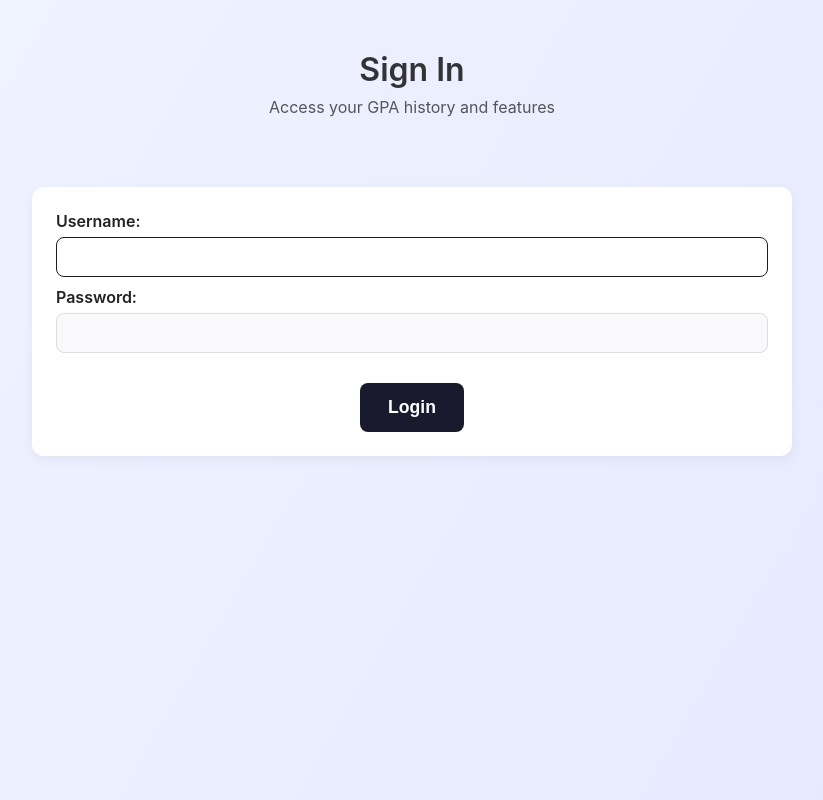
After one commit to BankTQMA/PGC, a Django app: page /accounts/login/ in a window 1280 px wide. The commit adds this page. Shown: the whole page, without its empty margins (228-1051 px from the left). Run offline with Django 5.2, Linux system fonts and the light colour scheme.

Commit message:
Add login page and bind to back-end
- Create a login page (with no registration button and logout button yet)
- Bind to back-end via built-in `django.contrib.auth.urls`
- Add decorators on main pages to prevent user from accessing without logging in first
- Add custom css on pre-built form with `forms.py` which enable custom css class mapping. More customisation in `style.css`

```diff
--- a/Back-End/pgc_backend/settings.py
+++ b/Back-End/pgc_backend/settings.py
@@ -140,3 +140,6 @@ REST_FRAMEWORK = {
         "rest_framework_simplejwt.authentication.JWTAuthentication",
     ]
 }
+
+LOGIN_REDIRECT_URL = "/"
+LOGIN_URL = "/accounts/login/"
--- a/Back-End/pgc_backend/urls.py
+++ b/Back-End/pgc_backend/urls.py
@@ -22,6 +22,7 @@ from rest_framework.authtoken.views import obtain_auth_token
 
 urlpatterns = [
     path("", gradecalc_views.index_view, name="index"),
+    path("accounts/", include("django.contrib.auth.urls")),
     path("record/", gradecalc_views.record_view, name="record_page"),
     path("admin/", admin.site.urls),
     path("api/", include("gradecalc.urls")),
--- /dev/null
+++ b/Front-End/registration/login.html
@@ -0,0 +1,38 @@
+{% load static %}
+<!DOCTYPE html>
+<html lang="en">
+  <head>
+    <meta charset="UTF-8" />
+    <meta name="viewport" content="width=device-width, initial-scale=1.0" />
+    <title>PGC - Sign In</title>
+    <link rel="stylesheet" href="{% static 'css/style.css' %}" />
+  </head>
+  <body>
+    <div class="container">
+      <header>
+        <h1>Sign In</h1>
+        <p>Access your GPA history and features</p>
+      </header>
+    </div>
+
+    <div class="container">
+      <form method="post" class="card" action="{% url 'login' %}">
+        {% csrf_token %}
+        <div class="form-group">
+          {{ form.username.label_tag }} {{ form.username }}
+        </div>
+
+        <div class="form-group">
+          {{ form.password.label_tag }} {{ form.password }}
+        </div>
+        <div style="text-align: center; margin-top: 30px">
+          <button class="btn-primary" type="submit">Login</button>
+        </div>
+      </form>
+    </div>
+
+    {% if debug %}
+    <script src="{% url 'django_browser_reload:reload' %}"></script>
+    {% endif %}
+  </body>
+</html>
--- a/Front-End/static/css/style.css
+++ b/Front-End/static/css/style.css
@@ -149,3 +149,50 @@ header p {
     color: rgb(175, 175, 175);
     text-decoration: none;
 }
+
+form label {
+  display: block;
+  font-weight: 600;
+  margin-bottom: 6px;
+  color: #222;
+}
+
+form input[type="text"],
+form input[type="password"] {
+  width: 100%;
+  padding: 10px 12px;
+  border: 1px solid #ddd;
+  border-radius: 8px;
+  font-size: 1rem;
+  background: #f9f9fb;
+  transition: border 0.2s, background 0.2s;
+}
+
+form input[type="text"]:focus,
+form input[type="password"]:focus {
+  outline: none;
+  border-color: #1a1a2e;
+  background: #fff;
+}
+
+.form-group {
+  display: flex;
+  flex-direction: column;
+  margin-bottom: 10px;
+}
+
+.form-control {
+    width: 100%;
+    padding: 10px 12px;
+    border: 1px solid #ddd;
+    border-radius: 8px;
+    font-size: 1rem;
+    background: #f9f9fb;
+    transition: border 0.2s, background 0.2s;
+}
+
+.form-control:focus {
+    outline: none;
+    border-color: #1a1a2e;
+    background: #fff;
+}
```
Also changed, not shown: Back-End/gradecalc/forms.py (added, +14 -0 lines), Back-End/gradecalc/views.py (+28 -2 lines).
